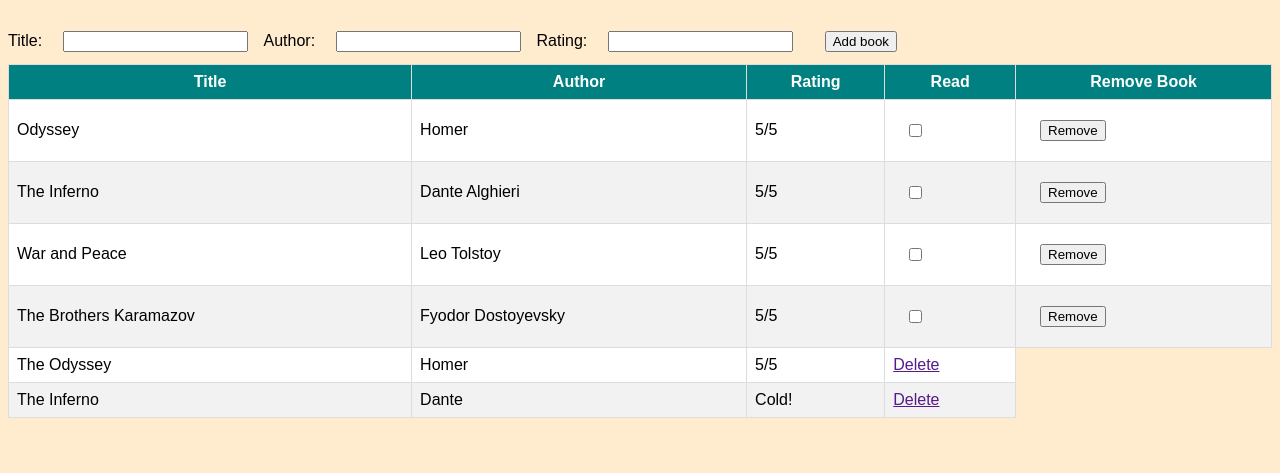
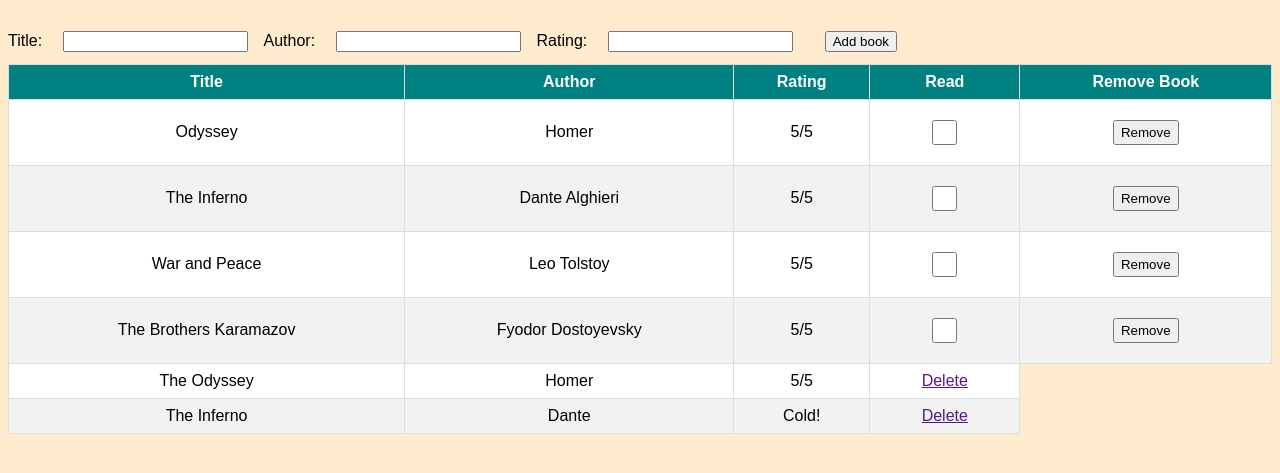
Before and after one commit to tedjv/booklog, a plain HTML site: page index.html in a window 1280 px wide. Shown: the part 61-534 px from the top of the page. Drawn offline with Linux system fonts and the light colour scheme.

Commit message:
Add styling for buttons

```diff
--- a/style.css
+++ b/style.css
@@ -24,6 +24,7 @@ form {
 #book-log td, #book-log th {
     border: 1px solid #ddd;
     padding: 8px;
+    text-align: center;
   }
 
 #book-log tr:nth-child(odd){background-color:  white; }
@@ -33,3 +34,15 @@ form {
 input {
     margin: .75rem 1rem;
 }
+
+#read-status {
+    height: 25px;
+    width: 25px;
+    background-color: #eee;
+}
+
+#delete-button {
+    height: 25px;
+
+
+}
```
